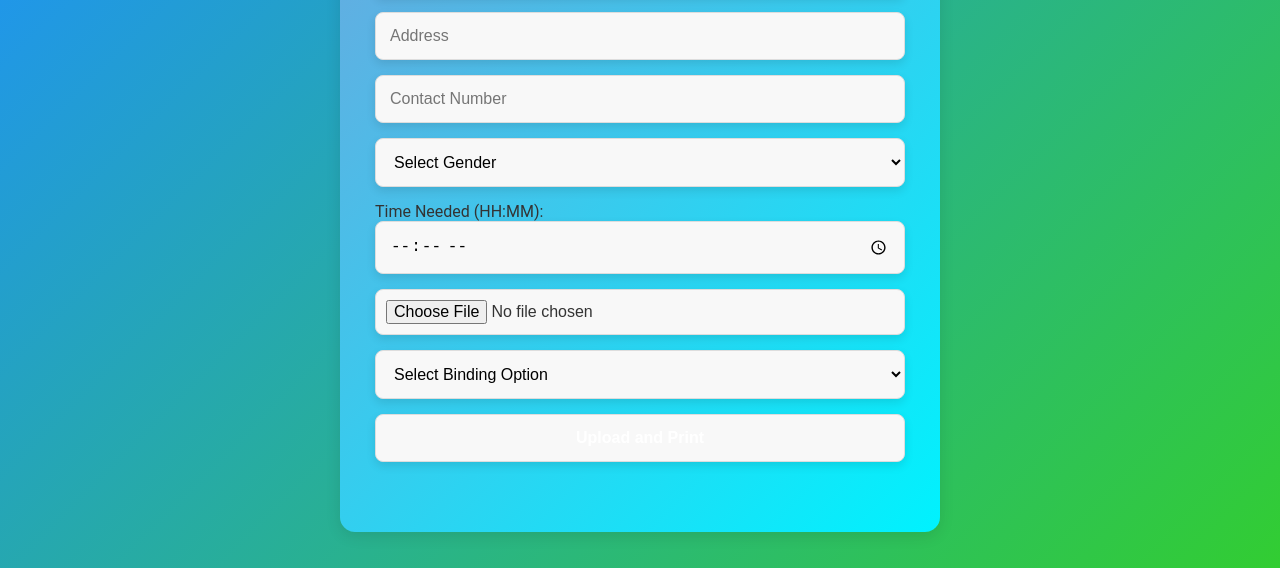
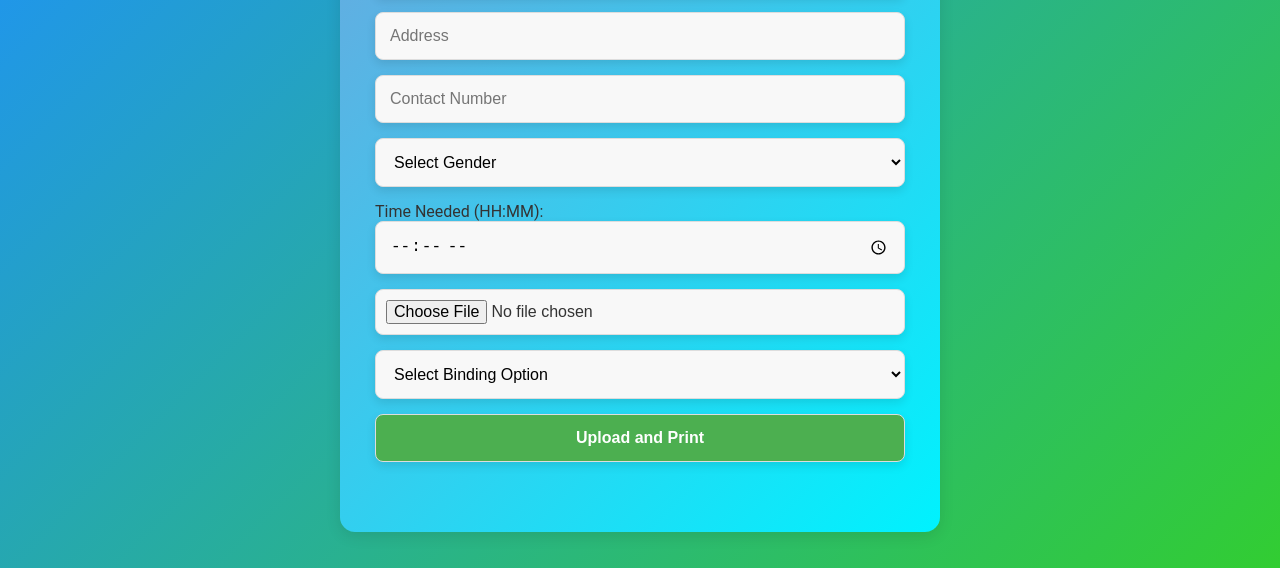
Before and after one commit to Zaheen06/Pdf-Print, a plain HTML site: page index.html in a window 1280 px wide. Shown: the part 232-800 px from the top of the page. Drawn offline with Linux system fonts and the light colour scheme.

Commit message:
Update index.html

```diff
--- a/index.html
+++ b/index.html
@@ -34,7 +34,8 @@
                 <option value="spiral">Spiral Binding</option>
                 <option value="hardcover">Hardcover Binding</option>
             </select>
-            <button type="submit">Upload and Print</button>
+            <button style="background-color: #4caf50;" type="submit">Upload and Print</button>
+
         </form>
         <div id="response"></div>
     </div>
```
